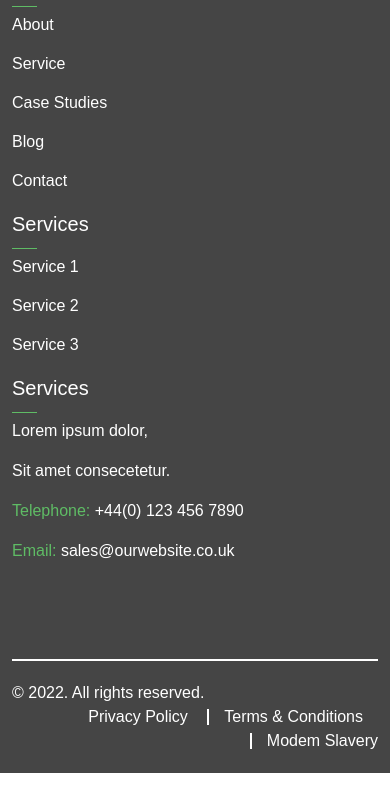
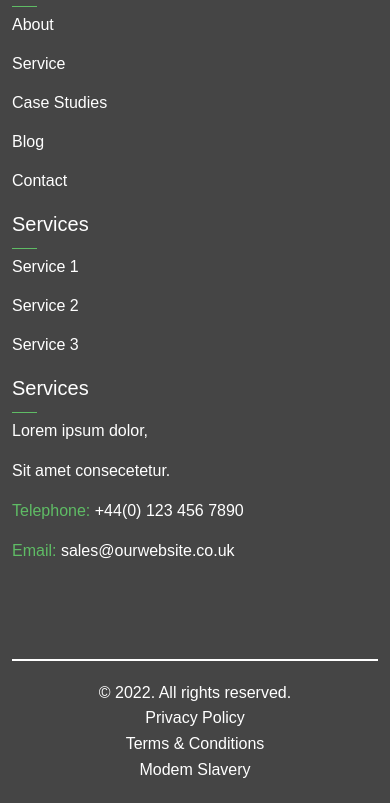
Before and after one commit to tiennguyen1610/source-maze, a plain HTML site: page index.html in a window 390 px wide. Shown: the part 4010-4813 px from the top of the page. Before the commit the page ends 4783 px from the top, so only its background shows below. Drawn offline with nearby package versions, Linux system fonts and the light colour scheme; a web font is replaced by a local one.

Commit message:
Fix issue on Mobile

```diff
--- a/index.html
+++ b/index.html
@@ -209,10 +209,10 @@
 
             <div class="footer-bottom">
                 <div class="row align-items-center">
-                    <div class="col-lg-6 col-md-6 col-sm-12 col-xs-12 text-start">
+                    <div class="col-lg-6 col-md-6 col-sm-12 col-xs-12 text-start copyright">
                         <span>© 2022. All rights reserved.</span>
                     </div>
-                    <div class="col-lg-6 col-md-6 col-sm-12 col-xs-12 text-end">
+                    <div class="col-lg-6 col-md-6 col-sm-12 col-xs-12 text-end link-policy">
                         <a href="#">Privacy Policy</a>
                         <a href="#">Terms & Conditions</a>
                         <a href="#">Modem Slavery</a>
--- a/styles.css
+++ b/styles.css
@@ -244,4 +244,15 @@ body {
     .trust-content .inner-content {
         margin-bottom: 20px;
     }
+    .copyright {
+        text-align:center !important;
+    }
+    .link-policy {
+        text-align: center !important;
+    }
+    .footer .footer-bottom a {
+        display: block;
+        border-left: none;
+        padding: 5px 0;
+    }
 }
```
